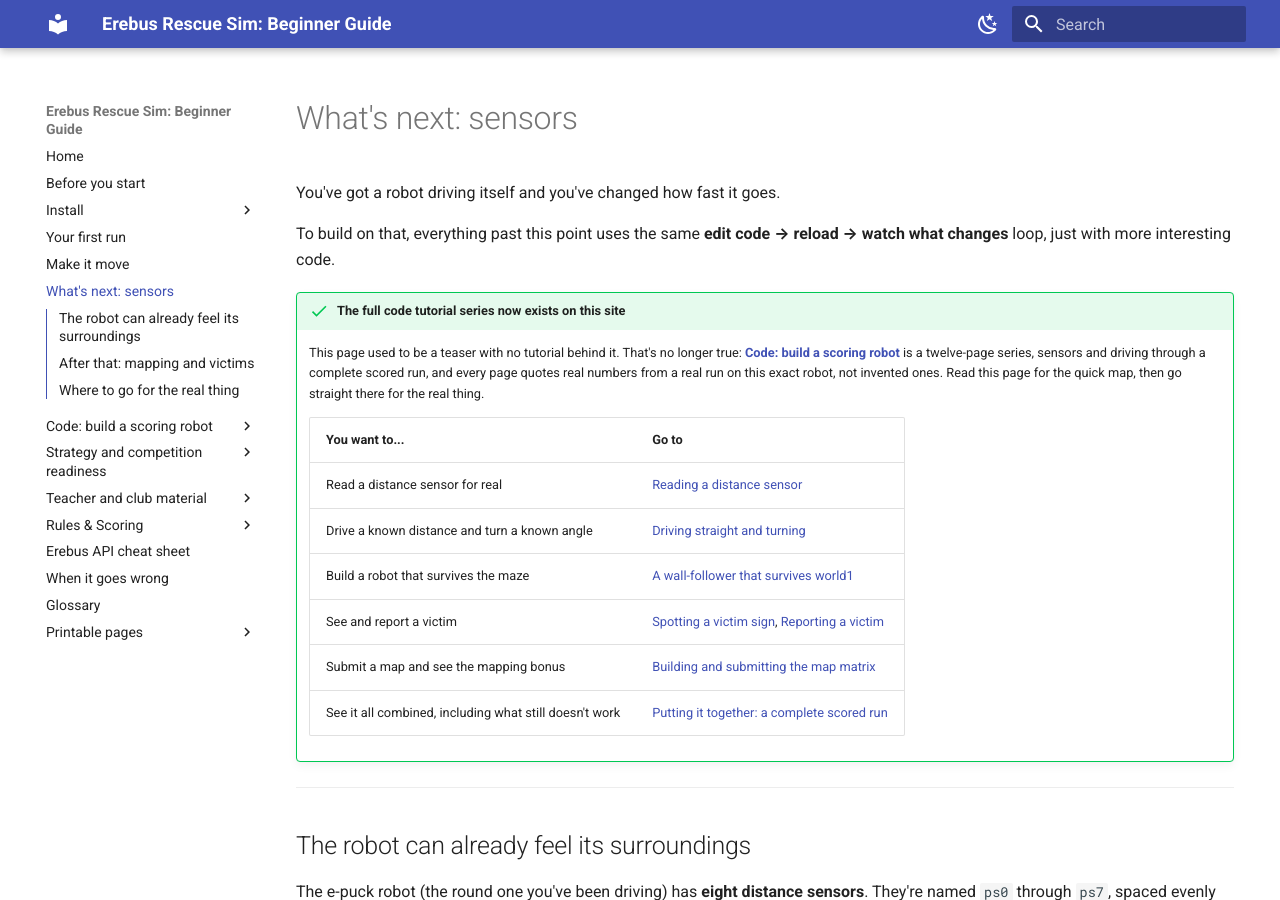
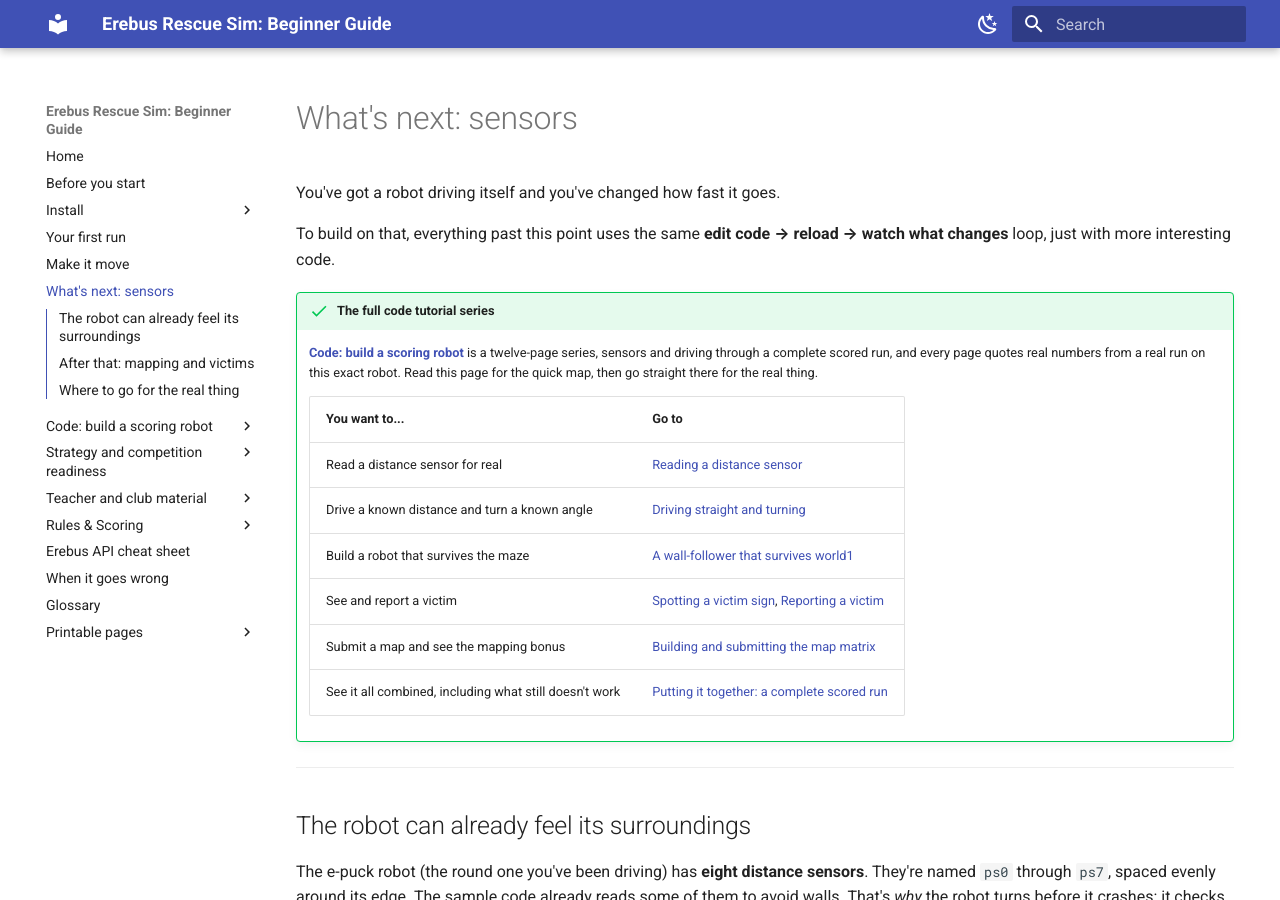
Before and after one commit to talkingj/rcja-rescue-sim-resources, an MkDocs documentation site: the page built from docs/next-steps.md, in a window 1280 px wide and 900 px high. Built offline with MkDocs 1.6.1 and Material for MkDocs 9.7.7, drawn with Linux system fonts in a browser that asks for light colours.

Commit message:
next-steps: remove changelog-style meta commentary from tutorial box
- Cut 'This page used to be a teaser...' history sentence and 'not
  invented ones' tail (site-history noise, confusing to new readers)
- Retitled box to 'The full code tutorial series'
- Table and links preserved
- gates: pass

```diff
--- a/docs/next-steps.md
+++ b/docs/next-steps.md
@@ -5,11 +5,10 @@ You've got a robot driving itself and you've changed how fast it goes.
 To build on that, everything past this point uses the same **edit code → reload → watch what
 changes** loop, just with more interesting code.
 
-!!! success "The full code tutorial series now exists on this site"
-    This page used to be a teaser with no tutorial behind it. That's no longer true: **[Code: build
-    a scoring robot](code-sensors.md)** is a twelve-page series, sensors and driving through a
-    complete scored run, and every page quotes real numbers from a real run on this exact robot, not
-    invented ones. Read this page for the quick map, then go straight there for the real thing.
+!!! success "The full code tutorial series"
+    **[Code: build a scoring robot](code-sensors.md)** is a twelve-page series, sensors and driving
+    through a complete scored run, and every page quotes real numbers from a real run on this exact
+    robot. Read this page for the quick map, then go straight there for the real thing.
 
     | You want to... | Go to |
     |---|---|
```
